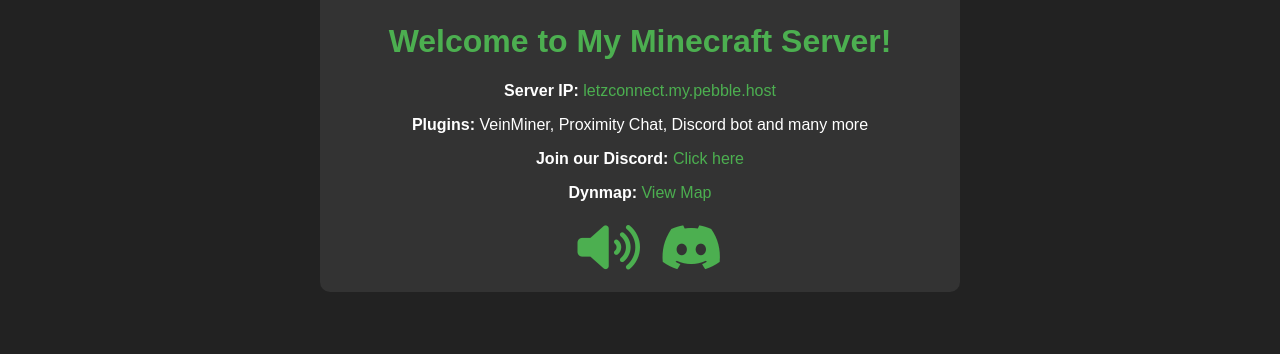
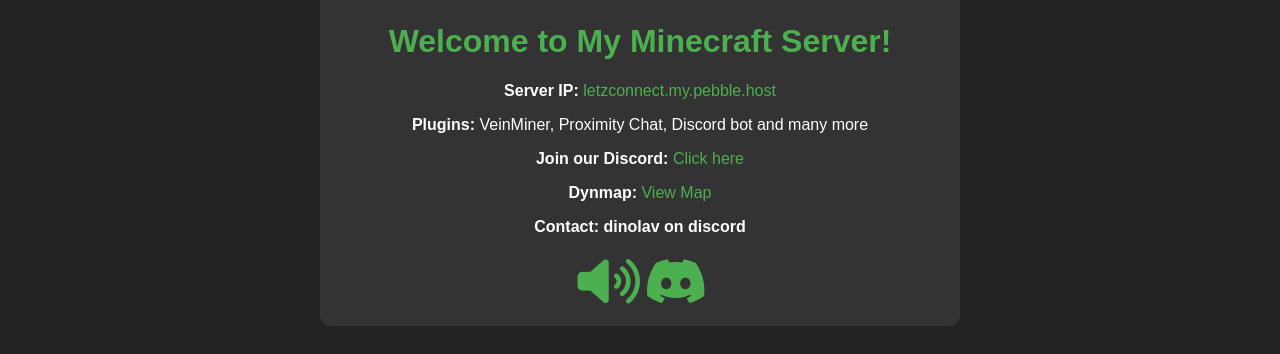
Before and after one commit to dinosauriere/Grand-Duc-SMP, a plain HTML site: page index.html in a window 1280 px wide. Shown: the part 968-1322 px from the top of the page. Before the commit the page ends 1288 px from the top, so only its background shows below. Drawn offline with Linux system fonts and the light colour scheme; some icons are missing.

Commit message:
Add files via upload

```diff
--- a/index.html
+++ b/index.html
@@ -25,6 +25,7 @@
         <p><strong>Plugins:</strong> VeinMiner, Proximity Chat, Discord bot and many more</p>
         <p><strong>Join our Discord:</strong> <a href="https://discord.gg/mWmj7cPDae" target="_blank">Click here</a></p>
         <p><strong>Dynmap:</strong> <a href="http://letzconnect.my.pebble.host:8148/" target="_blank">View Map</a></p>
+	<p><strong>Contact: dinolav on discord
 
         <div class="server-icons">
             <i class="fas fa-pickaxe" title="VeinMiner"></i>
```
